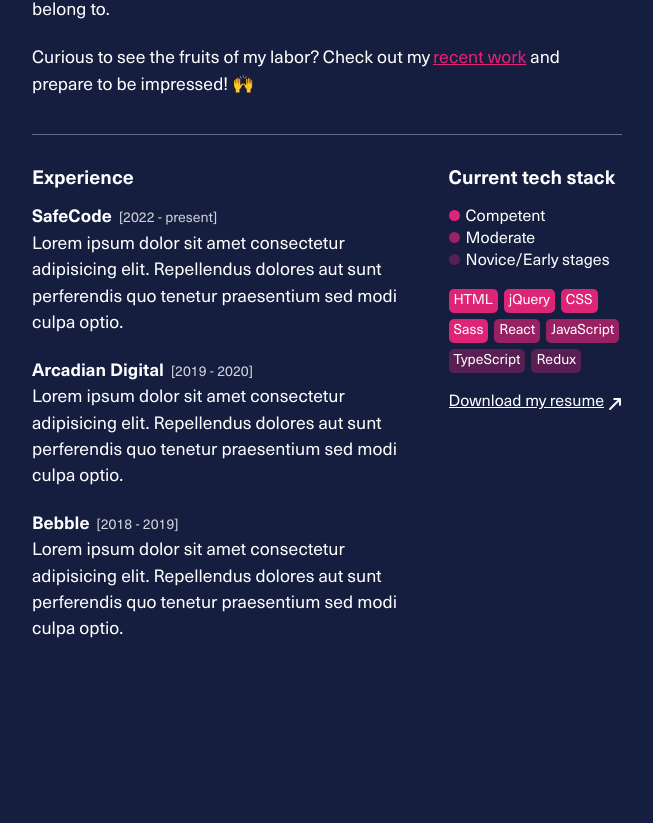
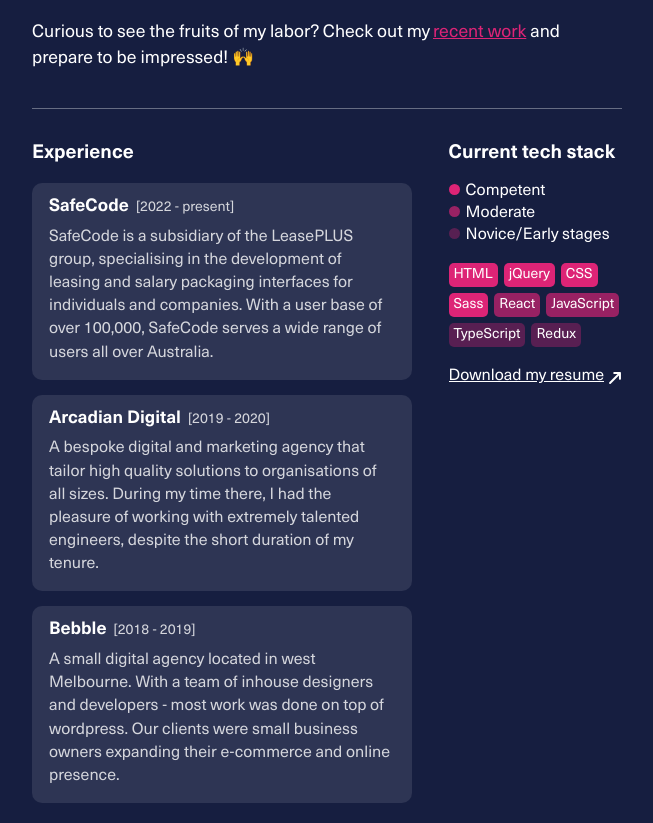
Before and after one commit to BrandenDaniel/React-portoflio, a React (Create React App) app: page /profile in a window 1280 px wide. Shown: the part 711-1534 px from the top of the page, without its empty margins (313-966 px from the left). Before the commit the page ends 1375 px from the top, so only its background shows below. Built offline with nearby package versions, Linux system fonts and the light colour scheme.

Commit message:
general progress

```diff
--- a/src/assets/sass/home.scss
+++ b/src/assets/sass/home.scss
@@ -16,13 +16,13 @@
     h1 {
       font-size: 1.9rem;
       font-weight: 500;
-      line-height: 1.25;
+      line-height: 1.2;
       animation: fade-up 0.5s;
     }
 
     h2 {
       font-size: 1.1rem;
-      line-height: 1.55;
+      line-height: 1.5;
       font-weight: 400;
       animation: fade-up 0.75s;
     }
@@ -122,7 +122,7 @@
     }
 
     p {
-      line-height: 1.4rem;
+      line-height: 1.5rem;
     }
 
     a {
@@ -145,7 +145,7 @@
   }
 
   &--all-west-engineering .selected-work__thumbnail {
-    background: #f55424;
+    background: #ff6a3d;
   }
 
   &--perfect-cotton .selected-work__thumbnail {
@@ -169,7 +169,7 @@
       }
 
       h2 {
-        font-size: 1.2rem;
+        // font-size: 1.2rem;
       }
     }
 
--- a/src/assets/sass/profile.scss
+++ b/src/assets/sass/profile.scss
@@ -67,11 +67,15 @@
   }
 
   &__experience {
-    padding-right: 10px;
-
     &__body {
       @include flex-column-start;
-      gap: 25px;
+      gap: 15px;
+
+      > div {
+        background: rgba(255, 255, 255, 0.1);
+        padding: 15px 17px;
+        border-radius: 10px;
+      }
     }
 
     h2 {
@@ -81,19 +85,23 @@
     h3 {
       font-size: 1.1rem;
       line-height: 1;
-      margin: 0 0 5px 0;
+      margin: 0 0 10px 0;
+      // color: $hot-pink;
 
       span {
         font-weight: normal;
         font-size: 14px;
         opacity: 0.8;
         margin: 0 0 0 3px;
+        color: var(--body-color);
       }
     }
 
     p {
-      line-height: 1.5;
-      font-size: 1.1rem;
+      line-height: 1.45;
+      font-size: 1rem;
+      opacity: 0.8;
+      // text-align: justify;
     }
   }
 
@@ -191,6 +199,10 @@
     &__stack {
       order: 0;
     }
+
+    &__experience {
+      padding-right: 15px;
+    }
   }
 }
 
--- a/src/pages/ProfilePage.jsx
+++ b/src/pages/ProfilePage.jsx
@@ -26,9 +26,8 @@ function ProfilePage() {
           <p>
             I specialise in CSS, and I absolutely love it. The process of
             transforming intricate designs into stylesheets keeps me up at
-            night. I enjoy tackling complicated layouts and seamlessly bringing
-            a web designer's vision to life, creating a functional and
-            eye-catching front-end.
+            night. I enjoy tackling complicated layouts and seamlessly bring a
+            web designer's vision to life.
           </p>
 
           <p>
@@ -55,9 +54,11 @@ function ProfilePage() {
                   SafeCode <span>[2022 - present]</span>
                 </h3>
                 <p>
-                  Lorem ipsum dolor sit amet consectetur adipisicing elit.
-                  Repellendus dolores aut sunt perferendis quo tenetur
-                  praesentium sed modi culpa optio.
+                  SafeCode is a subsidiary of the LeasePLUS group, specialising
+                  in the development of leasing and salary packaging interfaces
+                  for individuals and companies. With a user base of over
+                  100,000, SafeCode serves a wide range of users all over
+                  Australia.
                 </p>
               </div>
 
@@ -66,9 +67,10 @@ function ProfilePage() {
                   Arcadian Digital <span>[2019 - 2020]</span>
                 </h3>
                 <p>
-                  Lorem ipsum dolor sit amet consectetur adipisicing elit.
-                  Repellendus dolores aut sunt perferendis quo tenetur
-                  praesentium sed modi culpa optio.
+                  A bespoke digital and marketing agency that tailor high
+                  quality solutions to organisations of all sizes. During my
+                  time there, I had the pleasure of working with extremely
+                  talented engineers, despite the short duration of my tenure.
                 </p>
               </div>
 
@@ -77,9 +79,10 @@ function ProfilePage() {
                   Bebble <span>[2018 - 2019]</span>
                 </h3>
                 <p>
-                  Lorem ipsum dolor sit amet consectetur adipisicing elit.
-                  Repellendus dolores aut sunt perferendis quo tenetur
-                  praesentium sed modi culpa optio.
+                  A small digital agency located in west Melbourne. With a team
+                  of inhouse designers and developers - most work was done on
+                  top of wordpress. Our clients were small business owners
+                  expanding their e-commerce and online presence.
                 </p>
               </div>
             </div>
```
